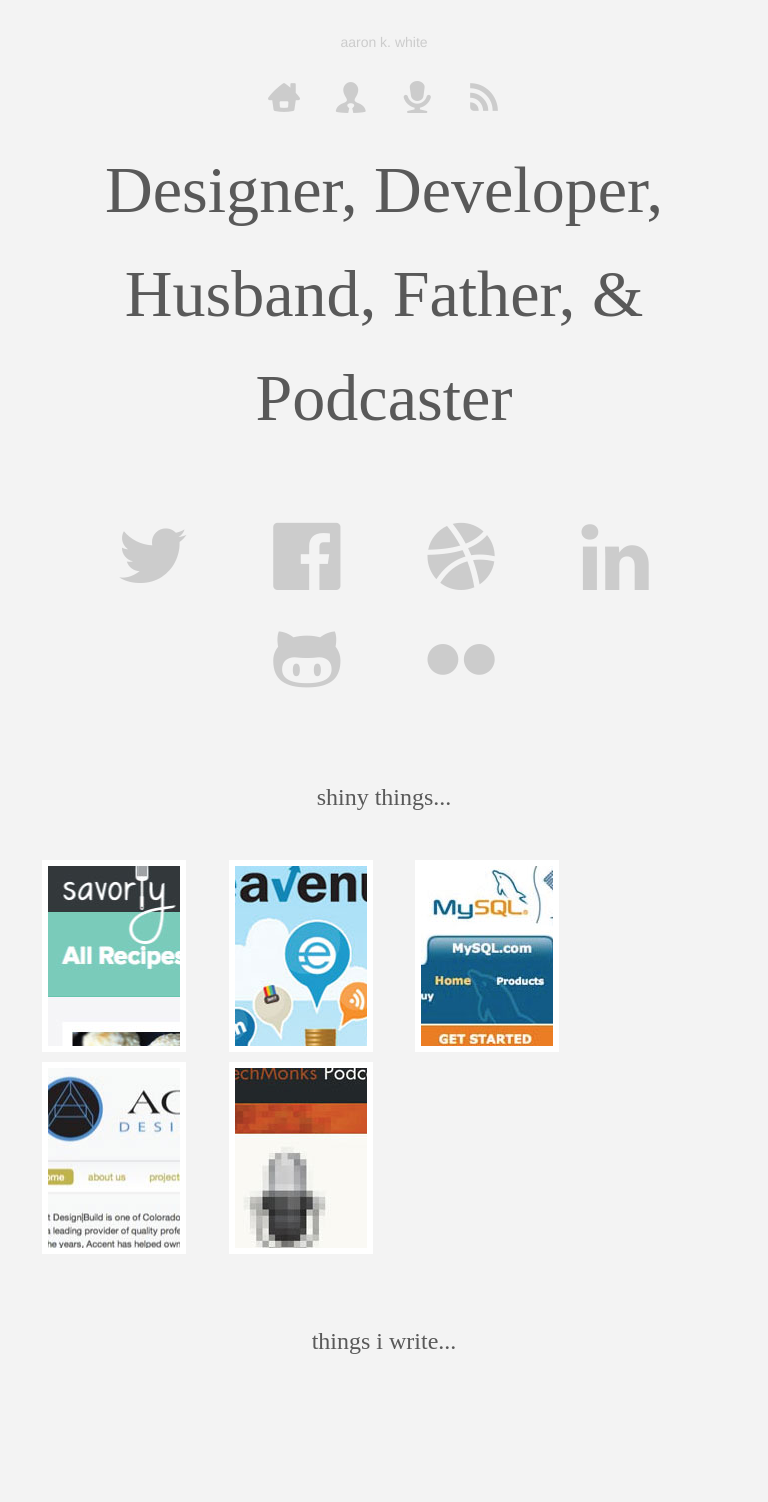
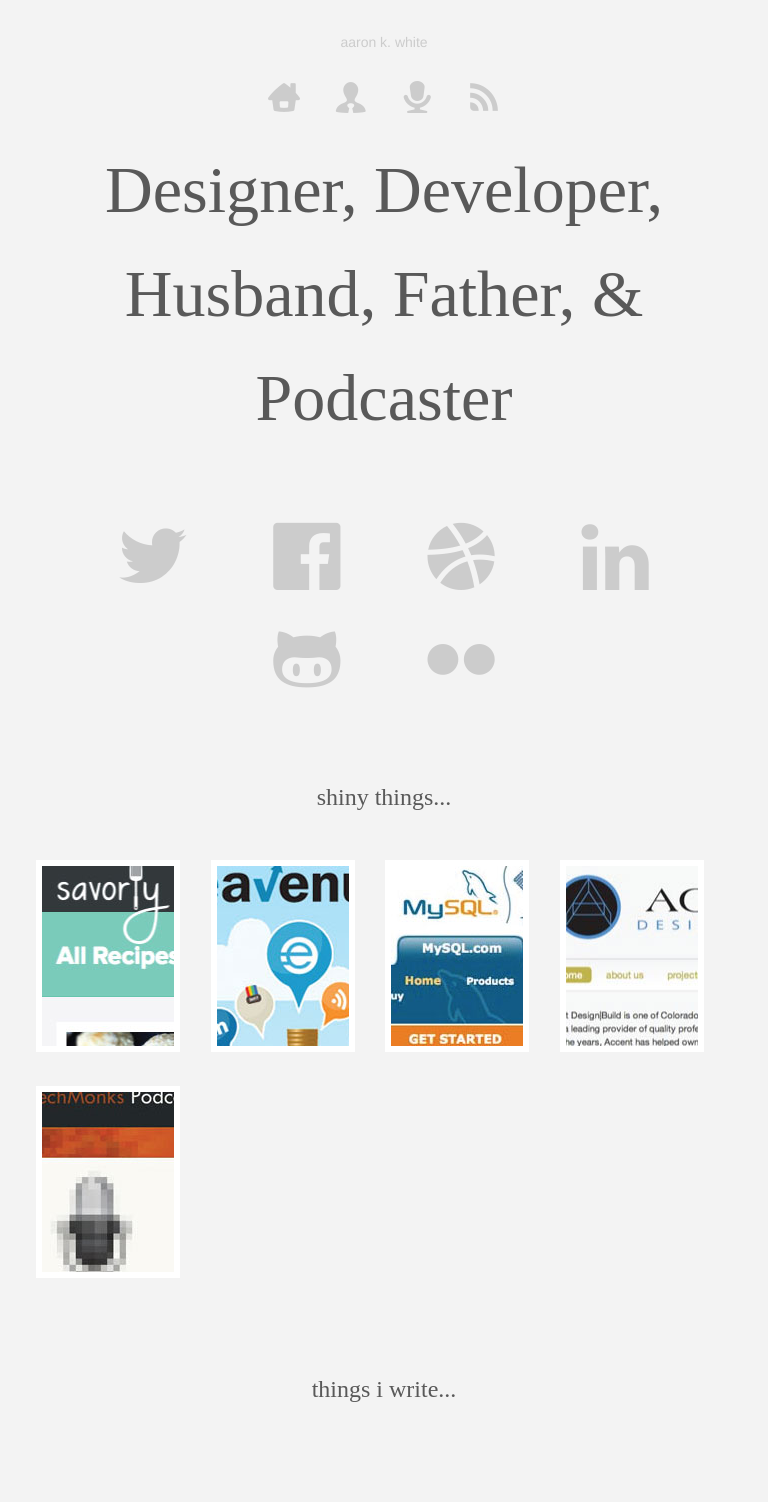
Before and after one commit to aaronkwhite/aaronkwhite.github.com, a Jekyll site: the page built from index.html, in a window 768 px wide. Built offline with Jekyll 4.4.1, drawn with Linux system fonts in a browser that asks for light colours; Markdown is read by kramdown in place of the engine named in the settings; before the commit the page ends 1454 px from its top, so only the background shows below that.

Commit message:
cleaned up responsive for tablets, not perfect but better

```diff
--- a/stylesheets/main.css
+++ b/stylesheets/main.css
@@ -146,7 +146,10 @@ body {
         margin: 0 auto;
         text-align: center; }
         #header .site-nav ul li {
-          padding: 24px 14px 0 14px; } }
+          padding: 24px 14px 0 14px; }
+
+  #portfolio ul li {
+    margin: 0 12px 24px 12px; } }
 /* Landscape phone to portrait tablet */
 @media (max-width: 767px) {
   #header {
@@ -172,7 +175,7 @@ body {
       line-height: 1.4em; }
 
   #portfolio ul li {
-    margin: 0 10px 24px 0; } }
+    margin: 0 30px 24px 30px; } }
 /* Landscape phones and down */
 @media (max-width: 480px) {
   #header {
```
Also changed, not shown: sass/responsive.sass (+6 -1 lines), 2 other files.
